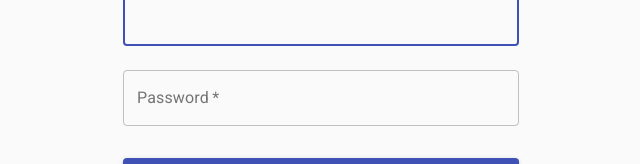
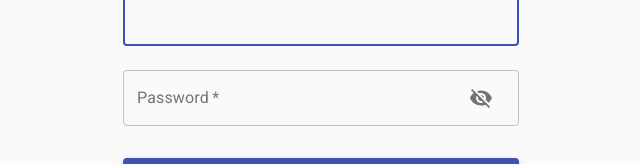
Before and after one commit to Userrrfriendly/sempernote-frontend, a React (Create React App) app: page /auth in a window 1280 px wide. Shown: the part 130-294 px from the top of the page, without its empty margins (319-959 px from the left). Built offline with nearby package versions, Linux system fonts and the light colour scheme.

Commit message:
fix: quill toolbar sticky, clickarea is expanded. also fixes quill autofocus & scrolling bug

```diff
--- a/src/components/authScreen/authscreen.js
+++ b/src/components/authScreen/authscreen.js
@@ -13,12 +13,15 @@ import {
   CssBaseline,
   Button,
   Typography,
-  Container
+  Container,
+  InputAdornment,
+  IconButton
 } from "@material-ui/core";
 // import LockOutlinedIcon from "@material-ui/icons/LockOutlined";
 import FavoriteRounded from "@material-ui/icons/FavoriteRounded";
 import red from "@material-ui/core/colors/red";
 import { withStyles } from "@material-ui/styles";
+import { Visibility, VisibilityOff } from "@material-ui/icons/";
 
 function MadeWithLove() {
   return (
@@ -76,7 +79,8 @@ class AuthScreen extends Component {
     password: "",
     email: "",
     failedLogIn: false,
-    failedSignUp: false
+    failedSignUp: false,
+    showPassword: false
   };
 
   static contextType = Context;
@@ -100,6 +104,13 @@ class AuthScreen extends Component {
       [e.target.id]: e.target.value,
       failedLogIn: false,
       failedSignUp: false
+    });
+  };
+
+  handleClickShowPassword = () => {
+    // setValues({ ...values, showPassword: !values.showPassword });
+    this.setState({
+      showPassword: !this.state.showPassword
     });
   };
 
@@ -128,12 +139,12 @@ class AuthScreen extends Component {
           return res.json();
         })
         .then(resData => {
-          console.log(resData);
+          // console.log(resData);
           if (resData.data.createUser) {
-            window.M.toast({
-              html: `User ${username} created succesfully! You can now Login`,
-              classes: "rounded green"
-            });
+            // window.M.toast({
+            //   html: `User ${username} created succesfully! You can now Login`,
+            //   classes: "rounded green"
+            // });
             this.setState({
               logIn: true,
               password: ""
@@ -195,15 +206,12 @@ class AuthScreen extends Component {
     // const classes = useStyles();
     const { classes } = this.props;
     const { logIn } = this.state;
-    // console.log(login);
+
     return (
       <>
         <Container component="main" maxWidth="xs">
           <CssBaseline />
           <div className={classes.paper}>
-            {/* <Avatar className={classes.avatar}>
-            <LockOutlinedIcon />
-          </Avatar> */}
             <Typography component="h1" variant="h5">
               {"Wellcome To SemperNote! "}
             </Typography>
@@ -258,11 +266,29 @@ class AuthScreen extends Component {
                   fullWidth
                   name="password"
                   label="Password"
-                  type="password"
                   id="password"
                   autoComplete="current-password"
                   onChange={this.onChange}
                   value={this.state.password}
+                  type={this.state.showPassword ? "text" : "password"}
+                  InputProps={{
+                    endAdornment: (
+                      <InputAdornment position="end">
+                        <IconButton
+                          // edge="end"
+                          // size="small"
+                          aria-label="Toggle password visibility"
+                          onClick={this.handleClickShowPassword}
+                        >
+                          {this.state.showPassword ? (
+                            <Visibility />
+                          ) : (
+                            <VisibilityOff />
+                          )}
+                        </IconButton>
+                      </InputAdornment>
+                    )
+                  }}
                 />
                 {this.state.failedLogIn && (
                   <Typography
@@ -273,10 +299,7 @@ class AuthScreen extends Component {
                     {"Invalid Credentials"}
                   </Typography>
                 )}
-                {/* <FormControlLabel
-                control={<Checkbox value="remember" color="primary" />}
-                label="Remember me"
-              /> */}
+
                 <Button
                   type="submit"
                   fullWidth
@@ -288,9 +311,6 @@ class AuthScreen extends Component {
                 </Button>
                 <Grid container>
                   <Grid item xs>
-                    {/* <Link href="#" variant="body2">
-                    Forgot password?
-                  </Link> */}
                     <Button
                       type="button"
                       disabled={!logIn}
--- a/src/components/editor/expandedNote.js
+++ b/src/components/editor/expandedNote.js
@@ -13,8 +13,14 @@ class ExpandedNote extends Component {
   }
 
   editorRef = React.createRef();
+  containerRef = React.createRef();
 
   componentDidMount() {
+    // console.log(this.editorRef.current);
+    // console.log(this.editorRef.current.querySelector(".ql-editor"));
+
+    // this.editorRef.current.querySelector(".ql-editor").focus();
+
     this._ismounted = true;
     const toolbarOptions = [
       ["bold", "italic", "underline", "strike"], // toggled buttons
@@ -62,9 +68,20 @@ class ExpandedNote extends Component {
         delta: currentDelta
       });
     });
+
+    //Prevent Scrolling to Top when a .ql-picker(font-size picker, color-picker,etc ) is clicked
+    // https://github.com/quilljs/quill/issues/1690
+    const qlPickers = this.containerRef.current.querySelectorAll(".ql-picker");
+    qlPickers.forEach(picker =>
+      picker.addEventListener("mousedown", e => e.preventDefault())
+    );
+
+    //focus the text area in the editor once it opens
+    this.editorRef.current.querySelector(".ql-editor").focus();
   }
 
   componentDidUpdate(prevProps, prevState) {
+    console.log(this.editorRef.current.querySelector(".ql-picker"));
     //the condition will be true if the user opens a new note
     if (prevProps.note._id !== this.props.note._id) {
       //double check if the component is mounted
@@ -118,7 +135,7 @@ class ExpandedNote extends Component {
 
   render() {
     return (
-      <div className="editor-container">
+      <div ref={this.containerRef} className="editor-container">
         <div ref={this.editorRef} className="editor z-depth-3" />
 
         {/* THE BUTTONS ARE USED ONLY IN DEBUGGING  */}
--- a/src/components/editor/quillSnow.css
+++ b/src/components/editor/quillSnow.css
@@ -960,27 +960,32 @@
 .editor-container {
   /* width: inherit; */
   overflow-y: scroll;
-  max-height: calc(100vh - 68px);
+  /* max-height: calc(100vh - 68px); */
   max-height: calc(100vh - 98px);
-  /* max-height: 90vh; */
+}
+/* expands the actual ediatable area */
+.editor,
+.ql-editor {
+  min-height: 85vh;
+  /* min-height: calc(100vh - 98px); */
 }
 
-.editor {
+/* .ql-editor {
   min-height: 85vh;
-}
+} */
 /* Override materialUI on <strong> to display in the editor */
 strong {
   font-weight: bold !important;
 }
 
 /* make toolbar fixed on top sticks it on top of the up, not the desired thingy*/
-/* .ql-toolbar {
-  position: absolute;
+.ql-toolbar {
+  position: sticky;
   top: 0;
-  left: 0;
-  right: 0;
-} */
-/* a bit better probably will work once i wrap it all in a paper element */
+  z-index: 1;
+  background-color: #fff;
+}
+/* alternative: wrap it all in a paper element */
 /* .ql-toolbar {
   position: fixed;
   top: 0;
--- a/src/components/mainAppBar/selec.css
+++ b/src/components/mainAppBar/selec.css
@@ -2,6 +2,8 @@
   min-width: 8rem;
   flex-grow: 1;
   max-width: 12rem;
+  /* override Quill's toolbar z-index:1 */
+  z-index: 2;
 }
 
 .select-tag {
@@ -9,11 +11,9 @@
   flex-grow: 1;
   max-width: 30rem;
   margin-left: 1rem;
+  /* override Quill's toolbar z-index:1 */
+  z-index: 2;
   /* height: 3rem; */
   /* if i change the height it will drift upwards */
   /* max-height: 64px; */
 }
-/* .select-tag div:first-child {
-  max-height: 60px;
-  color: red;
-} */
--- a/src/components/searchDrawer/searchDrawer.js
+++ b/src/components/searchDrawer/searchDrawer.js
@@ -14,13 +14,10 @@ import {
   ListItem,
   ListItemIcon,
   ListItemText,
-  ListItemSecondaryAction,
+  // ListItemSecondaryAction,
   Typography,
   TextField,
-  InputAdornment,
-  Menu,
-  MenuItem,
-  FormControl
+  InputAdornment
 } from "@material-ui/core";
 
 import {
@@ -28,8 +25,7 @@ import {
   SearchRounded,
   Close,
   ChevronLeft,
-  MoreVert,
-  StarRounded,
+  // StarRounded,
   DescriptionRounded,
   LibraryBooksRounded,
   StyleRounded
@@ -39,7 +35,7 @@ import Context from "../../context/context";
 import { SEARCH, NOTEBOOK, NOTES, TAG } from "../../context/activeUItypes";
 
 import { deltaToPlainText } from "../../helpers/helpers";
-import { switchCase } from "@babel/types";
+
 const drawerWidth = 340;
 
 const useStyles = makeStyles(theme => ({
@@ -103,24 +99,7 @@ const SearchDrawer = props => {
       setOpen(false);
     }
   }, [props.closed]);
-  //menu
-  const [anchorEl, setAnchorEl] = React.useState(null);
-  const [anchorElID, setAnchorElID] = React.useState(null);
 
-  function handleNotebookMenuClick(event, id) {
-    console.log(id);
-    setAnchorElID(id);
-    setAnchorEl(event.currentTarget);
-  }
-
-  function handleNotebookMenuClose(e) {
-    console.log(e);
-    console.log(anchorElID); //or get the notebook._id that will be modified from state
-    setAnchorEl(null);
-    setAnchorElID(null);
-  }
-
-  //end menu
   const classes = useStyles();
 
   function handleDrawerOpen() {
```
Also changed, not shown: 1 other file (tests, documents, lock files or other folders).
